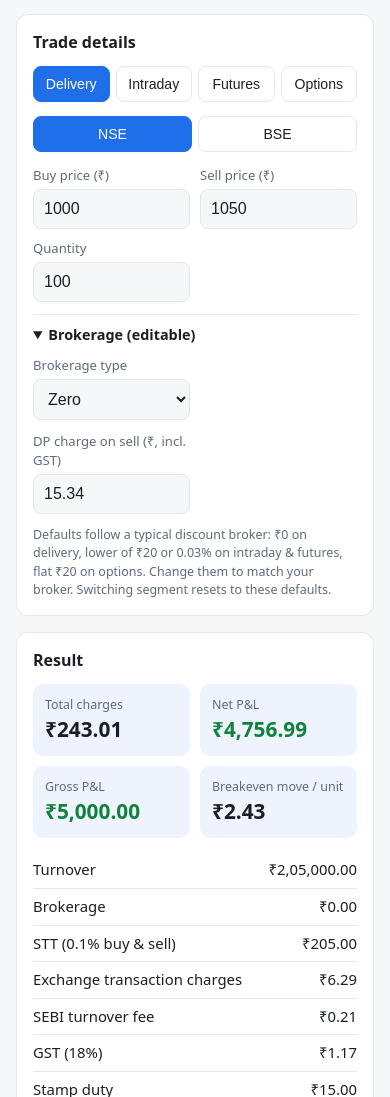
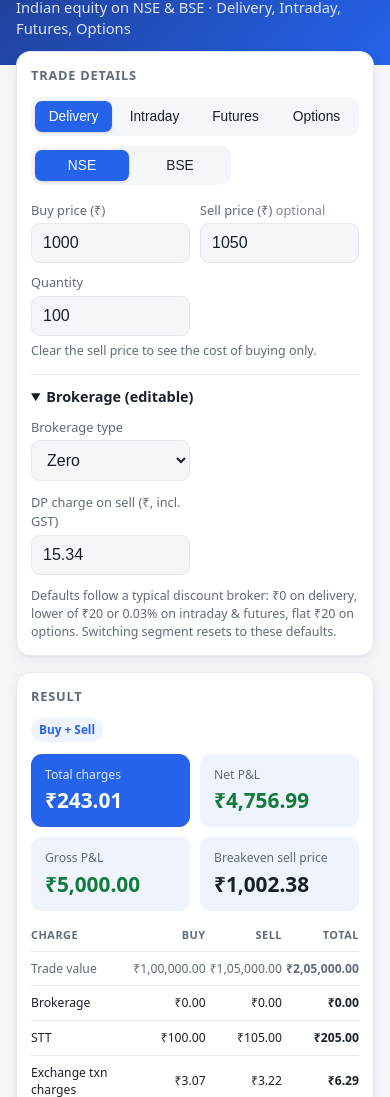
Before and after one commit to swethaskamath/stock-expense-calculator, a plain HTML site: page index.html in a window 390 px wide. Shown: the part 103-1200 px from the top of the page. Drawn offline with Linux system fonts and the light colour scheme.

Commit message:
Split charges by buy/sell side, add buy-only mode, refresh styling
- Result table shows Buy, Sell and Total columns per charge
- Sell price is optional; empty sell shows cost of buying only
- Breakeven sell price replaces breakeven move per unit
- Light visual refresh and mobile overflow fix

Co-Authored-By: Claude Opus 5.5 <noreply@anthropic.com>
Claude-Session: https://claude.ai/code/session_01PsBSrLCLRLvnvBLG9Sj61G

```diff
--- a/index.html
+++ b/index.html
@@ -4,57 +4,83 @@
 <meta charset="UTF-8">
 <meta name="viewport" content="width=device-width, initial-scale=1">
 <title>Stock Trade Charges Calculator (India)</title>
+<meta name="description" content="Calculate brokerage, STT, exchange charges, GST, stamp duty and DP charges on Indian stock trades: delivery, intraday, futures and options.">
 <style>
   :root{
-    --bg:#f6f7f9; --card:#fff; --ink:#1b1f24; --muted:#5f6b7a; --line:#e3e6eb;
-    --accent:#1f6feb; --pos:#11823b; --neg:#c62828; --soft:#eef3fd;
+    --bg:#f4f6fa; --card:#fff; --ink:#18202a; --muted:#5f6b7a; --line:#e4e8ee;
+    --accent:#2563eb; --accent-ink:#fff; --pos:#127a3a; --neg:#c62828; --soft:#eef3fd;
+    --shadow:0 1px 2px rgba(16,24,40,.04),0 4px 14px rgba(16,24,40,.06);
   }
   @media (prefers-color-scheme: dark){
-    :root{ --bg:#0f1216; --card:#171b21; --ink:#e7eaee; --muted:#98a2b0; --line:#2a3038;
-      --accent:#5b9dff; --pos:#4cc47a; --neg:#ff6b6b; --soft:#1c2431; }
+    :root{ --bg:#0e1116; --card:#161b22; --ink:#e7eaee; --muted:#98a2b0; --line:#262d36;
+      --accent:#5b9dff; --accent-ink:#0b1220; --pos:#4cc47a; --neg:#ff6b6b; --soft:#1a2230;
+      --shadow:none; }
   }
   *{box-sizing:border-box}
   body{margin:0;font-family:system-ui,-apple-system,"Segoe UI",Roboto,sans-serif;background:var(--bg);color:var(--ink);line-height:1.45}
-  .wrap{max-width:1000px;margin:0 auto;padding:20px 16px 40px}
-  h1{font-size:1.4rem;margin:0 0 4px}
-  .sub{color:var(--muted);margin:0 0 18px;font-size:.92rem}
-  .grid{display:grid;grid-template-columns:1fr 1fr;gap:16px}
-  @media (max-width:760px){.grid{grid-template-columns:1fr}}
-  .card{background:var(--card);border:1px solid var(--line);border-radius:12px;padding:16px}
-  .card h2{font-size:1rem;margin:0 0 12px}
-  .seg{display:grid;grid-template-columns:repeat(4,1fr);gap:6px;margin-bottom:14px}
-  .seg button,.ex button{border:1px solid var(--line);background:transparent;color:var(--ink);padding:9px 4px;border-radius:8px;font-size:.88rem;cursor:pointer}
-  .seg button.on,.ex button.on{background:var(--accent);border-color:var(--accent);color:#fff}
-  .ex{display:grid;grid-template-columns:1fr 1fr;gap:6px;margin-bottom:14px}
-  label{display:block;font-size:.82rem;color:var(--muted);margin-bottom:4px}
-  input,select{width:100%;padding:10px;border:1px solid var(--line);border-radius:8px;background:var(--bg);color:var(--ink);font-size:1rem}
-  input:focus,select:focus{outline:2px solid var(--accent);outline-offset:0}
+  header{background:linear-gradient(135deg,#1e3a8a,#2563eb);color:#fff}
+  header .wrap{padding-top:26px;padding-bottom:26px}
+  header h1{font-size:1.5rem;margin:0 0 4px;letter-spacing:-.01em}
+  header p{margin:0;opacity:.85;font-size:.92rem}
+  .wrap{max-width:1040px;margin:0 auto;padding:20px 16px}
+  main.wrap{margin-top:-14px;padding-top:0}
+  .grid{display:grid;grid-template-columns:5fr 6fr;gap:16px;align-items:start}
+  @media (max-width:800px){.grid{grid-template-columns:1fr}}
+  .card{background:var(--card);border:1px solid var(--line);border-radius:14px;padding:18px;box-shadow:var(--shadow)}
+  .card h2{font-size:.8rem;text-transform:uppercase;letter-spacing:.06em;color:var(--muted);margin:0 0 12px}
+  .seg{display:grid;grid-template-columns:repeat(4,1fr);gap:4px;margin-bottom:10px;background:var(--bg);padding:4px;border-radius:10px}
+  .ex{display:grid;grid-template-columns:1fr 1fr;gap:4px;margin-bottom:16px;background:var(--bg);padding:4px;border-radius:10px;max-width:200px}
+  .seg button,.ex button{border:0;background:transparent;color:var(--ink);padding:8px 4px;border-radius:7px;font-size:.86rem;cursor:pointer;font-weight:500}
+  .seg button.on,.ex button.on{background:var(--accent);color:var(--accent-ink);box-shadow:0 1px 3px rgba(0,0,0,.15)}
+  label{display:block;font-size:.8rem;color:var(--muted);margin-bottom:4px;font-weight:500}
+  .opt{font-weight:400;opacity:.8}
+  input,select{width:100%;padding:10px 11px;border:1px solid var(--line);border-radius:9px;background:var(--bg);color:var(--ink);font-size:1rem}
+  input:focus,select:focus{outline:2px solid var(--accent);outline-offset:-1px;background:var(--card)}
   .row{display:grid;grid-template-columns:1fr 1fr;gap:10px;margin-bottom:12px}
-  .row3{display:grid;grid-template-columns:1fr 1fr 1fr;gap:10px;margin-bottom:12px}
+  .row3{display:grid;grid-template-columns:1fr 1fr 1fr;gap:10px;margin-bottom:6px}
   @media (max-width:420px){.row3{grid-template-columns:1fr 1fr}}
-  details{margin-top:6px;border-top:1px solid var(--line);padding-top:10px}
+  details{margin-top:14px;border-top:1px solid var(--line);padding-top:12px}
   summary{cursor:pointer;font-size:.9rem;font-weight:600}
-  .hint{font-size:.78rem;color:var(--muted);margin:4px 0 0}
-  table{width:100%;border-collapse:collapse;font-size:.93rem}
-  td{padding:7px 0;border-bottom:1px solid var(--line)}
-  td.v{text-align:right;font-variant-numeric:tabular-nums}
-  tr.tot td{font-weight:700;border-bottom:none;padding-top:10px}
-  .kpis{display:grid;grid-template-columns:1fr 1fr;gap:10px;margin-bottom:14px}
-  .kpi{background:var(--soft);border-radius:10px;padding:12px}
-  .kpi .l{font-size:.78rem;color:var(--muted)}
-  .kpi .n{font-size:1.3rem;font-weight:700;font-variant-numeric:tabular-nums}
+  .hint{font-size:.78rem;color:var(--muted);margin:6px 0 0}
+  .badge{display:inline-block;font-size:.74rem;padding:3px 8px;border-radius:999px;background:var(--soft);color:var(--accent);font-weight:600;margin-bottom:12px}
+  .kpis{display:grid;grid-template-columns:1fr 1fr;gap:10px;margin-bottom:16px}
+  .kpi{background:var(--soft);border-radius:11px;padding:12px 14px}
+  .kpi .l{font-size:.76rem;color:var(--muted)}
+  .kpi .n{font-size:1.3rem;font-weight:700;font-variant-numeric:tabular-nums;margin-top:2px}
+  .kpi.main{background:var(--accent);color:var(--accent-ink)}
+  .kpi.main .l{color:inherit;opacity:.85}
   .pos{color:var(--pos)} .neg{color:var(--neg)}
-  .note{font-size:.8rem;color:var(--muted);margin-top:16px}
+  table{width:100%;border-collapse:collapse;font-size:.9rem}
+  th{font-size:.74rem;text-transform:uppercase;letter-spacing:.05em;color:var(--muted);font-weight:600;text-align:right;padding:0 0 8px;border-bottom:1px solid var(--line)}
+  th:first-child{text-align:left}
+  td{padding:8px 0;border-bottom:1px solid var(--line)}
+  td.v{text-align:right;font-variant-numeric:tabular-nums;padding-left:8px;white-space:nowrap}
+  td.t{font-weight:600}
+  tr.tot td{font-weight:700;border-bottom:none;padding-top:11px}
+  .grid>*{min-width:0}
+  @media (max-width:480px){
+    .card{padding:14px}
+    table{font-size:.76rem}
+    td.v{padding-left:4px}
+    th{font-size:.68rem}
+  }
+  .buyonly .so{display:none}
   .ratestbl td{font-size:.82rem;padding:5px 0}
+  footer{font-size:.8rem;color:var(--muted);padding-bottom:32px}
+  footer a{color:var(--accent)}
 </style>
 </head>
 <body>
-<div class="wrap">
-  <h1>Stock Trade Charges Calculator</h1>
-  <p class="sub">Indian equity (NSE/BSE) · Delivery, Intraday, Futures and Options · All charges, taxes and net P&amp;L</p>
+<header>
+  <div class="wrap">
+    <h1>Stock Trade Charges Calculator</h1>
+    <p>Indian equity on NSE &amp; BSE · Delivery, Intraday, Futures, Options</p>
+  </div>
+</header>
 
+<main class="wrap">
   <div class="grid">
-    <div class="card">
+    <section class="card">
       <h2>Trade details</h2>
       <div class="seg" id="seg">
         <button data-s="delivery" class="on">Delivery</button>
@@ -68,9 +94,10 @@
       </div>
       <div class="row3">
         <div><label for="buy" id="buyLbl">Buy price (₹)</label><input id="buy" type="number" inputmode="decimal" min="0" step="0.05" value="1000"></div>
-        <div><label for="sell" id="sellLbl">Sell price (₹)</label><input id="sell" type="number" inputmode="decimal" min="0" step="0.05" value="1050"></div>
+        <div><label for="sell"><span id="sellLbl">Sell price (₹)</span> <span class="opt">optional</span></label><input id="sell" type="number" inputmode="decimal" min="0" step="0.05" value="1050" placeholder="Leave empty"></div>
         <div><label for="qty" id="qtyLbl">Quantity</label><input id="qty" type="number" inputmode="numeric" min="0" step="1" value="100"></div>
       </div>
+      <p class="hint" id="modeHint"></p>
       <p class="hint" id="qtyHint"></p>
 
       <details open>
@@ -91,30 +118,22 @@
           <div id="capWrap"><label for="bCap" id="capLbl">Max per order (₹)</label><input id="bCap" type="number" step="1" min="0" value="20"></div>
           <div id="dpWrap"><label for="dp">DP charge on sell (₹, incl. GST)</label><input id="dp" type="number" step="0.01" min="0" value="15.34"></div>
         </div>
-        <p class="hint">Defaults follow a typical discount broker: ₹0 on delivery, lower of ₹20 or 0.03% on intraday &amp; futures, flat ₹20 on options. Change them to match your broker. Switching segment resets to these defaults.</p>
+        <p class="hint">Defaults follow a typical discount broker: ₹0 on delivery, lower of ₹20 or 0.03% on intraday &amp; futures, flat ₹20 on options. Switching segment resets to these defaults.</p>
       </details>
-    </div>
+    </section>
 
-    <div class="card">
+    <section class="card" id="resultCard">
       <h2>Result</h2>
+      <span class="badge" id="modeBadge">Buy + Sell</span>
       <div class="kpis">
-        <div class="kpi"><div class="l">Total charges</div><div class="n" id="kTot">₹0</div></div>
-        <div class="kpi"><div class="l">Net P&amp;L</div><div class="n" id="kNet">₹0</div></div>
-        <div class="kpi"><div class="l">Gross P&amp;L</div><div class="n" id="kGross">₹0</div></div>
-        <div class="kpi"><div class="l">Breakeven move / unit</div><div class="n" id="kBe">₹0</div></div>
+        <div class="kpi main"><div class="l">Total charges</div><div class="n" id="k1">₹0</div></div>
+        <div class="kpi"><div class="l" id="k2l">Net P&amp;L</div><div class="n" id="k2">₹0</div></div>
+        <div class="kpi"><div class="l" id="k3l">Gross P&amp;L</div><div class="n" id="k3">₹0</div></div>
+        <div class="kpi"><div class="l">Breakeven sell price</div><div class="n" id="k4">₹0</div></div>
       </div>
       <table>
-        <tbody>
-          <tr><td>Turnover</td><td class="v" id="rTurn"></td></tr>
-          <tr><td>Brokerage</td><td class="v" id="rBrok"></td></tr>
-          <tr><td id="sttLbl">STT</td><td class="v" id="rStt"></td></tr>
-          <tr><td>Exchange transaction charges</td><td class="v" id="rTxn"></td></tr>
-          <tr><td>SEBI turnover fee</td><td class="v" id="rSebi"></td></tr>
-          <tr><td>GST (18%)</td><td class="v" id="rGst"></td></tr>
-          <tr><td>Stamp duty</td><td class="v" id="rStamp"></td></tr>
-          <tr><td>DP charges</td><td class="v" id="rDp"></td></tr>
-          <tr class="tot"><td>Total charges</td><td class="v" id="rTot"></td></tr>
-        </tbody>
+        <thead><tr><th>Charge</th><th>Buy</th><th class="so">Sell</th><th class="so">Total</th></tr></thead>
+        <tbody id="tbody"></tbody>
       </table>
       <p class="hint" id="pctOf"></p>
 
@@ -122,38 +141,53 @@
         <summary>Rates used for this segment</summary>
         <table class="ratestbl"><tbody id="ratesBody"></tbody></table>
       </details>
-    </div>
+    </section>
   </div>
+</main>
 
-  <p class="note">
-    Statutory rates as of Nov 2026, including the F&amp;O STT increase effective 1 April 2026 (futures 0.05%, options 0.15% on sell-side premium). STT is rounded to the nearest rupee per side. GST is charged on brokerage + exchange charges + SEBI fee. NSE IPFT (₹0.01/crore) and call-and-trade / auto-square-off fees are excluded. Exercised option STT (0.15% of intrinsic value) is not modelled. This is an estimate; your contract note is final.
-  </p>
-</div>
+<footer class="wrap">
+  Statutory rates as of Nov 2026, including the F&amp;O STT increase effective 1 April 2026 (futures 0.05%, options 0.15% on sell-side premium). STT is rounded to the nearest rupee per side. GST is charged on brokerage + exchange charges + SEBI fee. Breakeven sell price includes the charges of the sell itself. NSE IPFT (₹0.01/crore), STT on exercised options and call-and-trade / auto-square-off fees are excluded. Estimates only; your contract note is final.
+  · <a href="https://github.com/swethaskamath/stock-expense-calculator">Source on GitHub</a>
+</footer>
 
 <script>
 const RATES = {
   delivery: { stt:{buy:0.001,sell:0.001}, txn:{NSE:0.0000307,BSE:0.0000375}, stamp:0.00015, dp:true,
-              brok:{mode:'zero',pct:0.03,cap:20}, sttLabel:'STT (0.1% buy & sell)' },
+              brok:{mode:'zero',pct:0.03,cap:20}, sttLabel:'STT' },
   intraday: { stt:{buy:0,sell:0.00025}, txn:{NSE:0.0000307,BSE:0.0000375}, stamp:0.00003, dp:false,
-              brok:{mode:'pctcap',pct:0.03,cap:20}, sttLabel:'STT (0.025% sell)' },
+              brok:{mode:'pctcap',pct:0.03,cap:20}, sttLabel:'STT' },
   futures:  { stt:{buy:0,sell:0.0005}, txn:{NSE:0.0000183,BSE:0}, stamp:0.00002, dp:false,
-              brok:{mode:'pctcap',pct:0.03,cap:20}, sttLabel:'STT (0.05% sell)' },
+              brok:{mode:'pctcap',pct:0.03,cap:20}, sttLabel:'STT' },
   options:  { stt:{buy:0,sell:0.0015}, txn:{NSE:0.0003553,BSE:0.000325}, stamp:0.00003, dp:false,
-              brok:{mode:'flat',pct:0.03,cap:20}, sttLabel:'STT (0.15% sell premium)' }
+              brok:{mode:'flat',pct:0.03,cap:20}, sttLabel:'STT (on premium)' }
 };
 const SEBI = 10/1e7, GST = 0.18;
 let seg = 'delivery', exch = 'NSE';
 const $ = id => document.getElementById(id);
-const fmt = n => '₹' + n.toLocaleString('en-IN',{minimumFractionDigits:2,maximumFractionDigits:2});
+const fmt = n => (n<0?'−₹':'₹') + Math.abs(n).toLocaleString('en-IN',{minimumFractionDigits:2,maximumFractionDigits:2});
 const pct = r => (r*100).toFixed(5).replace(/0+$/,'').replace(/\.$/,'') + '%';
 
 function brokerage(value){
   const m = $('bMode').value, p = (+$('bPct').value||0)/100, cap = +$('bCap').value||0;
-  if (value <= 0) return 0;
-  if (m === 'zero') return 0;
+  if (value <= 0 || m === 'zero') return 0;
   if (m === 'flat') return cap;
   if (m === 'pct') return value*p;
   return Math.min(value*p, cap);
+}
+
+// Charges for one side of the trade
+function side(value, isBuy){
+  const R = RATES[seg];
+  const z = {brok:0,stt:0,txn:0,sebi:0,gst:0,stamp:0,dp:0,total:0};
+  if (value <= 0) return z;
+  const brok = brokerage(value);
+  const stt = Math.round(value * (isBuy ? R.stt.buy : R.stt.sell));
+  const txn = value * R.txn[exch];
+  const sebi = value * SEBI;
+  const gst = (brok + txn + sebi) * GST;
+  const stamp = isBuy ? Math.round(value * R.stamp * 100)/100 : 0;
+  const dp = (!isBuy && R.dp) ? (+$('dp').value||0) : 0;
+  return {brok,stt,txn,sebi,gst,stamp,dp,total:brok+stt+txn+sebi+gst+stamp+dp};
 }
 
 function syncBrokUI(){
@@ -171,52 +205,71 @@ function setDefaults(){
   $('buyLbl').textContent = opt ? 'Buy premium (₹)' : 'Buy price (₹)';
   $('sellLbl').textContent = opt ? 'Sell premium (₹)' : 'Sell price (₹)';
   $('qtyLbl').textContent = (seg==='futures'||opt) ? 'Quantity (units)' : 'Quantity';
-  $('qtyHint').textContent = (seg==='futures'||opt) ? 'Enter total units = lots × lot size (e.g. 2 lots of NIFTY at 75 = 150).' : '';
+  $('qtyHint').textContent = (seg==='futures'||opt) ? 'Enter total units = lots × lot size (e.g. 2 lots of 75 = 150).' : '';
   syncBrokUI();
 }
 
 function calc(){
   const R = RATES[seg];
-  const bp = Math.max(0,+$('buy').value||0), sp = Math.max(0,+$('sell').value||0), q = Math.max(0,+$('qty').value||0);
-  const bv = bp*q, sv = sp*q, turn = bv+sv;
+  const bp = Math.max(0,+$('buy').value||0), q = Math.max(0,+$('qty').value||0);
+  const sellRaw = $('sell').value.trim();
+  const buyOnly = sellRaw === '';
+  const sp = buyOnly ? 0 : Math.max(0,+sellRaw||0);
+  const bv = bp*q, sv = sp*q;
+  const B = side(bv, true), S = side(sv, false);
+  const total = B.total + S.total;
 
-  const brok = brokerage(bv) + brokerage(sv);
-  const stt = Math.round(bv*R.stt.buy) + Math.round(sv*R.stt.sell);
-  const txn = turn * R.txn[exch];
-  const sebi = turn * SEBI;
-  const gst = (brok + txn + sebi) * GST;
-  const stamp = Math.round(bv * R.stamp * 100)/100;
-  const dp = (R.dp && sv>0) ? (+$('dp').value||0) : 0;
-  const total = brok + stt + txn + sebi + gst + stamp + dp;
-  const gross = sv - bv, net = gross - total;
+  // Breakeven sell price: price where sell proceeds cover buy value + all charges
+  let be = 0;
+  if (q > 0 && bv > 0){
+    be = (bv + B.total)/q;
+    for (let i=0;i<8;i++) be = (bv + B.total + side(be*q,false).total)/q;
+  }
 
-  $('rTurn').textContent = fmt(turn);
-  $('rBrok').textContent = fmt(brok);
-  $('sttLbl').textContent = R.sttLabel;
-  $('rStt').textContent = fmt(stt);
-  $('rTxn').textContent = fmt(txn);
-  $('rSebi').textContent = fmt(sebi);
-  $('rGst').textContent = fmt(gst);
-  $('rStamp').textContent = fmt(stamp);
-  $('rDp').textContent = fmt(dp);
-  $('rTot').textContent = fmt(total);
-  $('kTot').textContent = fmt(total);
-  $('kGross').textContent = fmt(gross);
-  $('kGross').className = 'n ' + (gross>0?'pos':gross<0?'neg':'');
-  $('kNet').textContent = fmt(net);
-  $('kNet').className = 'n ' + (net>0?'pos':net<0?'neg':'');
-  $('kBe').textContent = q>0 ? fmt(total/q) : '—';
-  $('pctOf').textContent = turn>0 ? `Charges are ${(total/turn*100).toFixed(3)}% of turnover` + (gross>0 ? ` and ${(total/gross*100).toFixed(1)}% of gross profit.` : '.') : '';
+  $('resultCard').classList.toggle('buyonly', buyOnly);
+  $('modeBadge').textContent = buyOnly ? 'Buy only' : 'Buy + Sell';
+  $('modeHint').textContent = buyOnly ? 'No sell price: showing the cost of buying only.' : 'Clear the sell price to see the cost of buying only.';
+
+  $('k1').textContent = fmt(total);
+  if (buyOnly){
+    $('k2l').textContent = 'Total buy cost'; $('k2').textContent = fmt(bv + B.total); $('k2').className='n';
+    $('k3l').textContent = 'Cost per unit (incl. charges)'; $('k3').textContent = q>0 ? fmt((bv+B.total)/q) : '—'; $('k3').className='n';
+  } else {
+    const gross = sv - bv, net = gross - total;
+    $('k2l').textContent = 'Net P&L'; $('k2').textContent = fmt(net);
+    $('k2').className = 'n ' + (net>0?'pos':net<0?'neg':'');
+    $('k3l').textContent = 'Gross P&L'; $('k3').textContent = fmt(gross);
+    $('k3').className = 'n ' + (gross>0?'pos':gross<0?'neg':'');
+  }
+  $('k4').textContent = be>0 ? fmt(be) : '—';
 
   const rows = [
+    ['Trade value', bv, sv, true],
+    ['Brokerage', B.brok, S.brok],
+    [R.sttLabel, B.stt, S.stt],
+    ['Exchange txn charges', B.txn, S.txn],
+    ['SEBI fee', B.sebi, S.sebi],
+    ['GST (18%)', B.gst, S.gst],
+    ['Stamp duty', B.stamp, S.stamp],
+  ];
+  if (R.dp) rows.push(['DP charges', B.dp, S.dp]);
+  let html = rows.map(([n,b,s,isVal]) =>
+    `<tr${isVal?' style="color:var(--muted)"':''}><td>${n}</td><td class="v">${fmt(b)}</td><td class="v so">${fmt(s)}</td><td class="v t so">${fmt(b+s)}</td></tr>`).join('');
+  html += `<tr class="tot"><td>Total charges</td><td class="v">${fmt(B.total)}</td><td class="v so">${fmt(S.total)}</td><td class="v so">${fmt(total)}</td></tr>`;
+  $('tbody').innerHTML = html;
+
+  const turn = bv+sv, gross = sv-bv;
+  $('pctOf').textContent = turn>0 ? `Charges are ${(total/turn*100).toFixed(3)}% of turnover` + (!buyOnly && gross>0 ? ` and ${(total/gross*100).toFixed(1)}% of gross profit.` : '.') : '';
+
+  const rr = [
     ['STT buy / sell', `${pct(R.stt.buy)} / ${pct(R.stt.sell)}`],
-    [`Exchange txn (${exch})`, pct(R.txn[exch]) + ' of turnover'],
-    ['SEBI fee', '₹10 per crore'],
-    ['Stamp duty (buy side)', pct(R.stamp)],
+    [`Exchange txn (${exch})`, pct(R.txn[exch]) + ' each side'],
+    ['SEBI fee', '₹10 per crore each side'],
+    ['Stamp duty', pct(R.stamp) + ' buy side'],
     ['GST', '18% on brokerage + txn + SEBI'],
   ];
-  if (R.dp) rows.push(['DP charge', 'Per scrip, on sell day']);
-  $('ratesBody').innerHTML = rows.map(r=>`<tr><td>${r[0]}</td><td class="v">${r[1]}</td></tr>`).join('');
+  if (R.dp) rr.push(['DP charge', 'Per scrip, sell side']);
+  $('ratesBody').innerHTML = rr.map(r=>`<tr><td>${r[0]}</td><td class="v">${r[1]}</td></tr>`).join('');
 }
 
 document.querySelectorAll('#seg button').forEach(b=>b.addEventListener('click',()=>{
```
Also changed, not shown: 1 other file.
